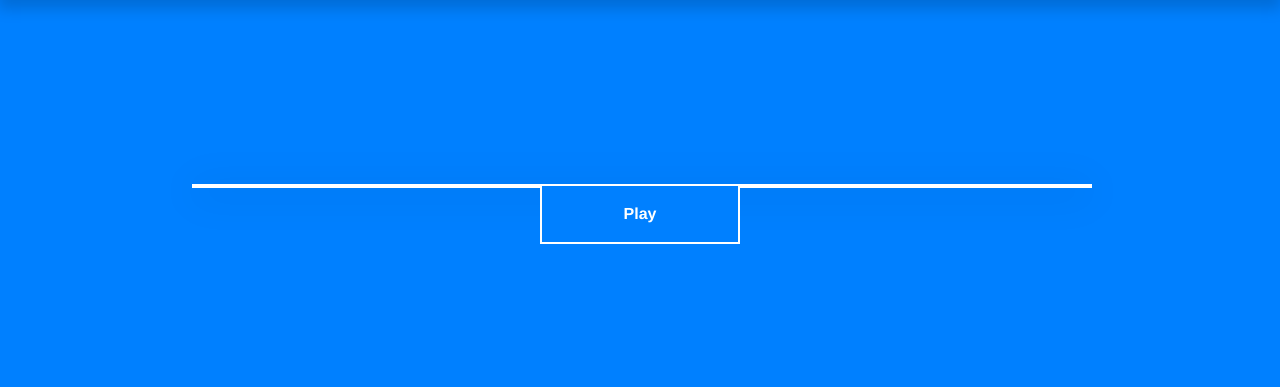
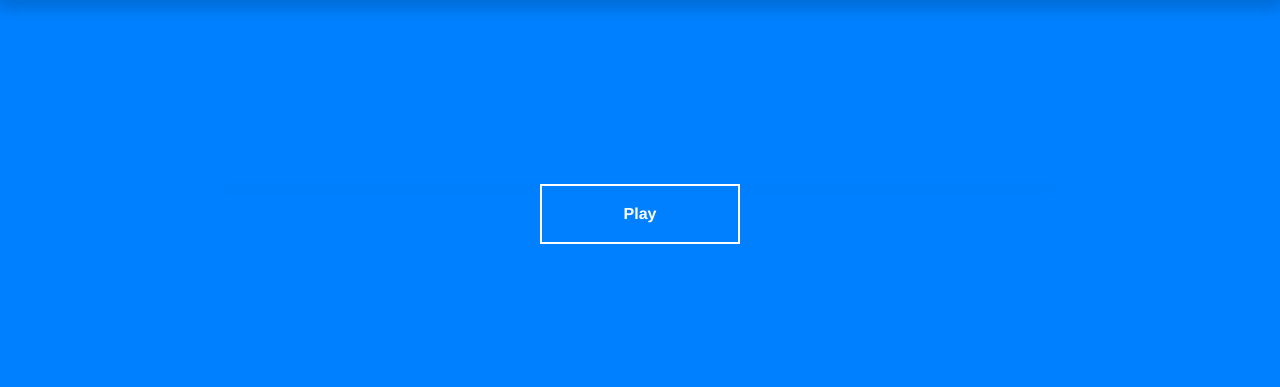
Before and after one commit to jackhkmatthews/WDI-PROJECT-1, a PHP site: page / in a window 1280 px wide. Shown: the part 60-447 px from the top of the page. Run offline with PHP 8.4, Linux system fonts and the light colour scheme; some libraries are stand-ins or nearby versions.

Commit message:
border change

```diff
--- a/css/master.css
+++ b/css/master.css
@@ -62,12 +62,14 @@ nav li:hover {
   right: 0;
   overflow-x: hidden;
   width: 100%;
-  border-top: 2px solid #fff;
-  border: 2px solid #ffffff;
+  /* border: 2px solid #ffffff; */
   /* Standard syntax */
   /* top: 286px; */
   background: #0080ff;
   box-shadow: 0px 5px 40px 1px rgba(0, 0, 0, 0.2);
+  border-color: white;
+  border-width: 0px;
+  border-style: solid;
 }
 
 
--- a/js/app.js
+++ b/js/app.js
@@ -179,7 +179,8 @@ function Game(id, title, userInputs, youtubeUrl, linesArray, mins, secs, songPat
 
     $('#play').fadeOut((duration/2)*1000, function(){
       $('.lyrics-container').animate({
-        height: height
+        height: height,
+        borderWidth: 2
       }, ((duration/2)*1000), 'swing', function(){
         $('.score').fadeIn(1000);
       });
```
